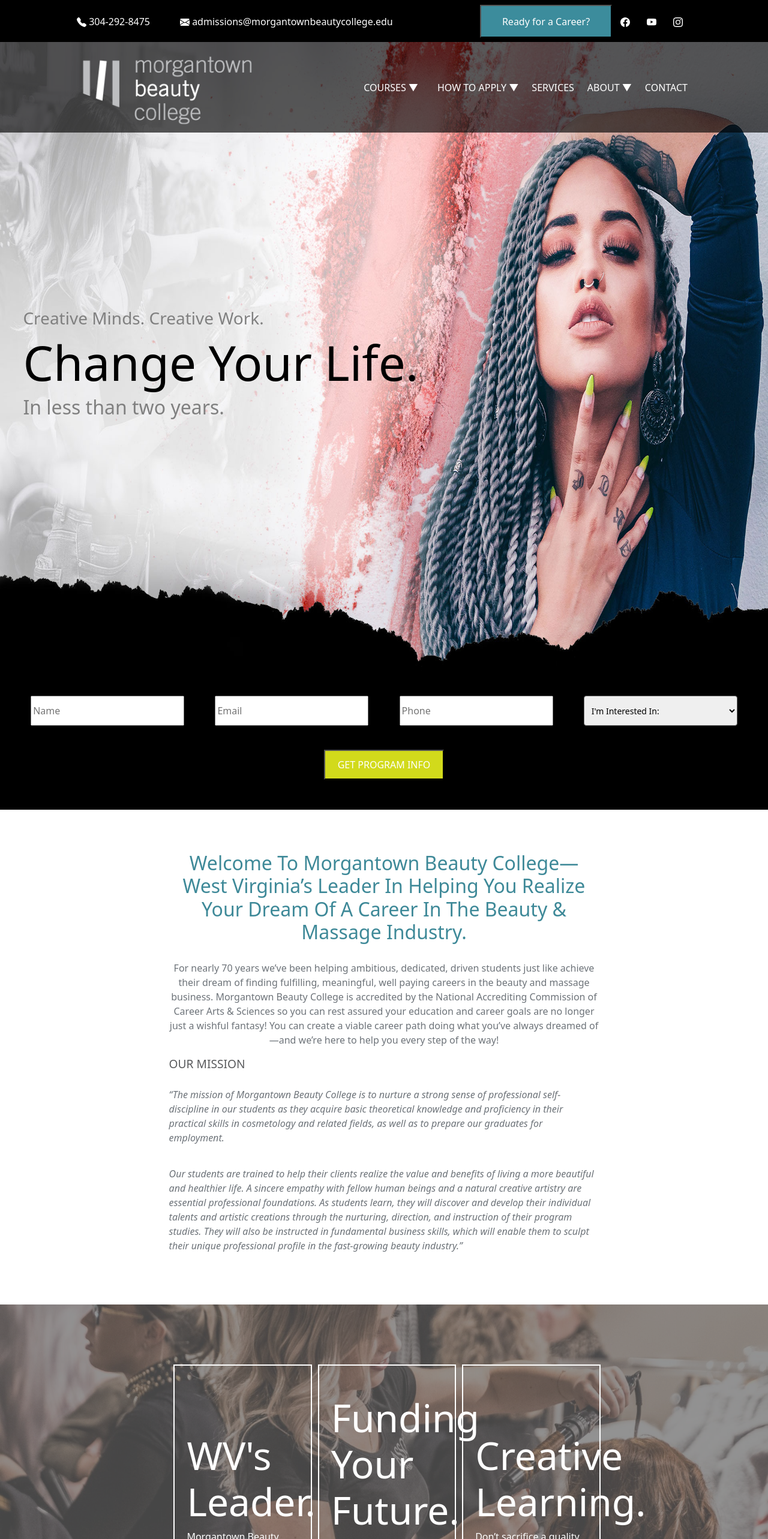
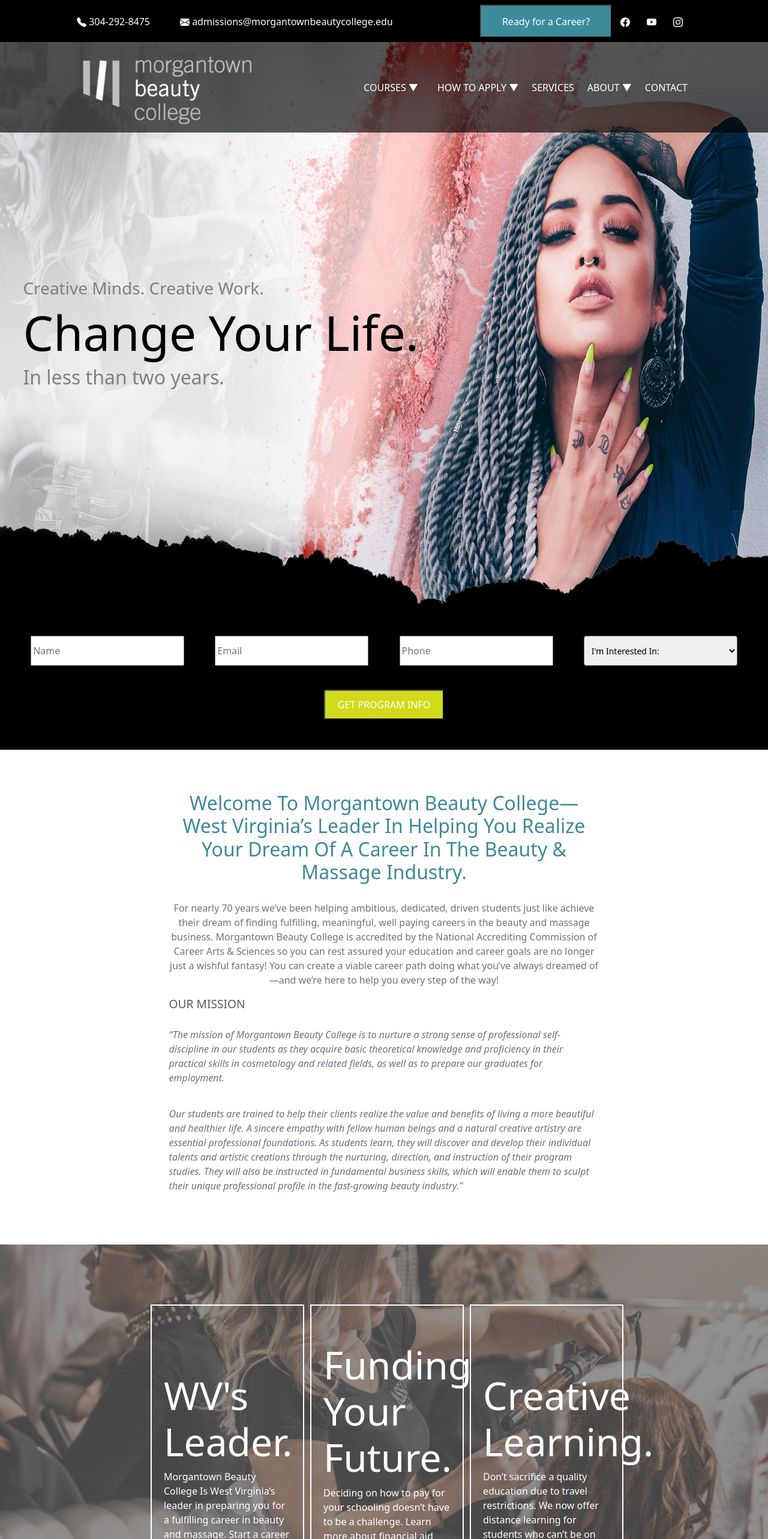
Before and after one commit to JonDofka/CS230WebApp, an Angular app: page / in a window 1280 px wide. Shown: the top 2566 px of the page at 60% size. Built offline with nearby package versions, Linux system fonts and the light colour scheme.

Commit message:
Slight Tweak
changed height

```diff
--- a/src/app/borderboxes/borderboxes.component.css
+++ b/src/app/borderboxes/borderboxes.component.css
@@ -25,7 +25,7 @@
     border-color: white;
     padding-left: 20px;
     padding-right: 20px;
-    width: 18%;
+    width: 20%;
     height: 550px;
     margin-left: 10px;
 }
--- a/src/app/welcome-image/welcome-image.component.css
+++ b/src/app/welcome-image/welcome-image.component.css
@@ -2,7 +2,7 @@
     background-image: url("/assets/imgs/HeaderImage2.jpeg");
     background-size: 100% 100%;
     background-repeat: no-repeat;
-    height: 1080px;
+    height: 980px;
     margin-top: 70px;
 }
 
```
